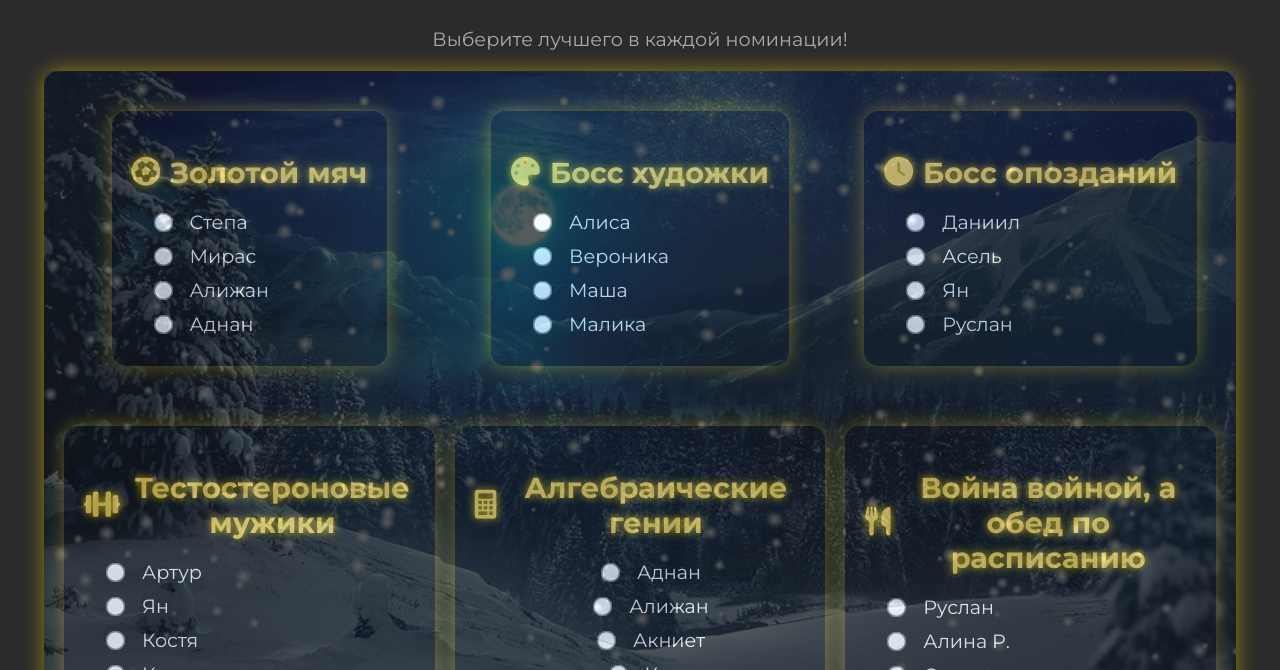
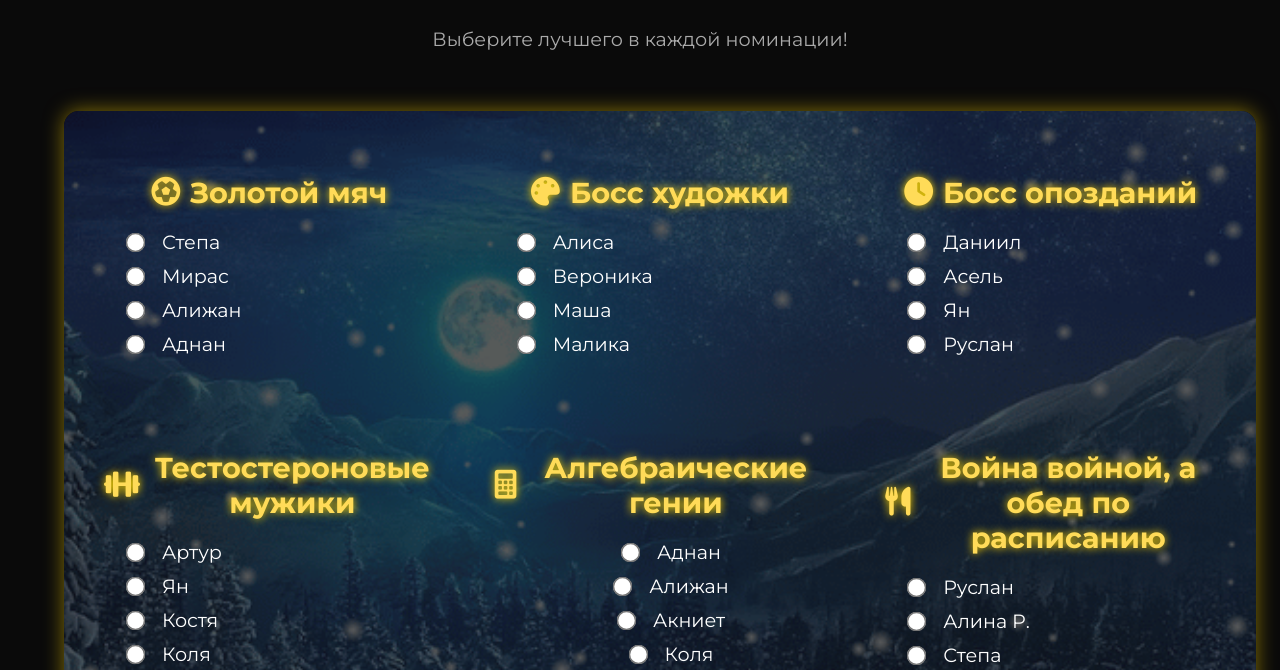
Before and after one commit to Trest40/opros-klassa-8b, a plain HTML site: page index.html in a window 1280 px wide. Shown: the part 130-800 px from the top of the page. Drawn offline with nearby package versions, Linux system fonts and the light colour scheme; files that its build step writes are made by us from their sources.

Commit message:
Add files via upload

```diff
--- a/index.html
+++ b/index.html
@@ -26,8 +26,8 @@
         <p>Выберите лучшего в каждой номинации!</p>
     </header>
     <main class="container">
-        <div class="background-overlay"></div>
-        <form id="voting-form" action="https://formspree.io/f/myzyrkrv" method="POST">
+      <form id="voting-form" action="https://formspree.io/f/myzyrkrv" method="POST">
+      <div class="background-overlay"></div>
             <section class="nomination" id="golden-ball">
                 <h2><i class="fas fa-futbol"></i> Золотой мяч</h2>
                  <label><input type="radio" name="golden_ball" value="Степа"> Степа</label>
--- a/style.scss
+++ b/style.scss
@@ -39,24 +39,11 @@ $main-font: 'Montserrat', sans-serif;
 body {
   margin: 0;
   font-family: $main-font;
+  background-color: $background-dark; // Фон всего сайта
   color: #fff;
   @include center;
   padding-bottom: 50px;
   overflow-x: hidden;
-  // Добавляем фон для body:
-  background: rgba(20, 20, 20, 0.9);
-}
-
-.background-overlay {
-  position: fixed;
-  top: 0;
-  left: 0;
-  width: 100%;
-  height: 100%;
-  background: url('Dv9E.gif') no-repeat center center fixed;
-  background-size: cover;
-  opacity: 0.3;
-  z-index: 1; // Фон
 }
 
 header {
@@ -157,16 +144,41 @@ main.container {
   width: 90%;
   max-width: 1200px;
   z-index: 2; // Поверх фона
+  background: none;
+  box-shadow: none;
+
+  .background-overlay {
+      position: absolute;
+      top: 0;
+      left: 0;
+      width: 100%;
+      height: 100%;
+      background: url('Dv9E.gif') no-repeat center center;
+      background-size: cover;
+      opacity: 0.3;
+      z-index: -1;
+      border-radius: 15px;
+  }
+
   form {
+    position: relative;
     width: 100%;
     display: grid;
     grid-template-columns: repeat(auto-fit, minmax(300px, 1fr));
     grid-gap: 20px;
-  }
+    background: $container-bg;
+    border-radius: 15px;
+    padding: 20px;
+    margin: 20px auto;
+    box-shadow: $basic-shadow;
+    z-index: 1;
+    }
 
   .nomination {
-    @include default-box;
     padding: 20px;
+    box-shadow: none;
+    background: none;
+    border-radius: none;
 
     h2 {
       font-size: 1.8rem;
@@ -255,6 +267,10 @@ footer {
 
 // Медиа-запросы для адаптивности
 @media (max-width: 768px) {
+  .background-overlay {
+    background-attachment: scroll; /* Или попробуйте local */
+  }
+
   header {
     h1 {
       font-size: 1.8rem;
```
